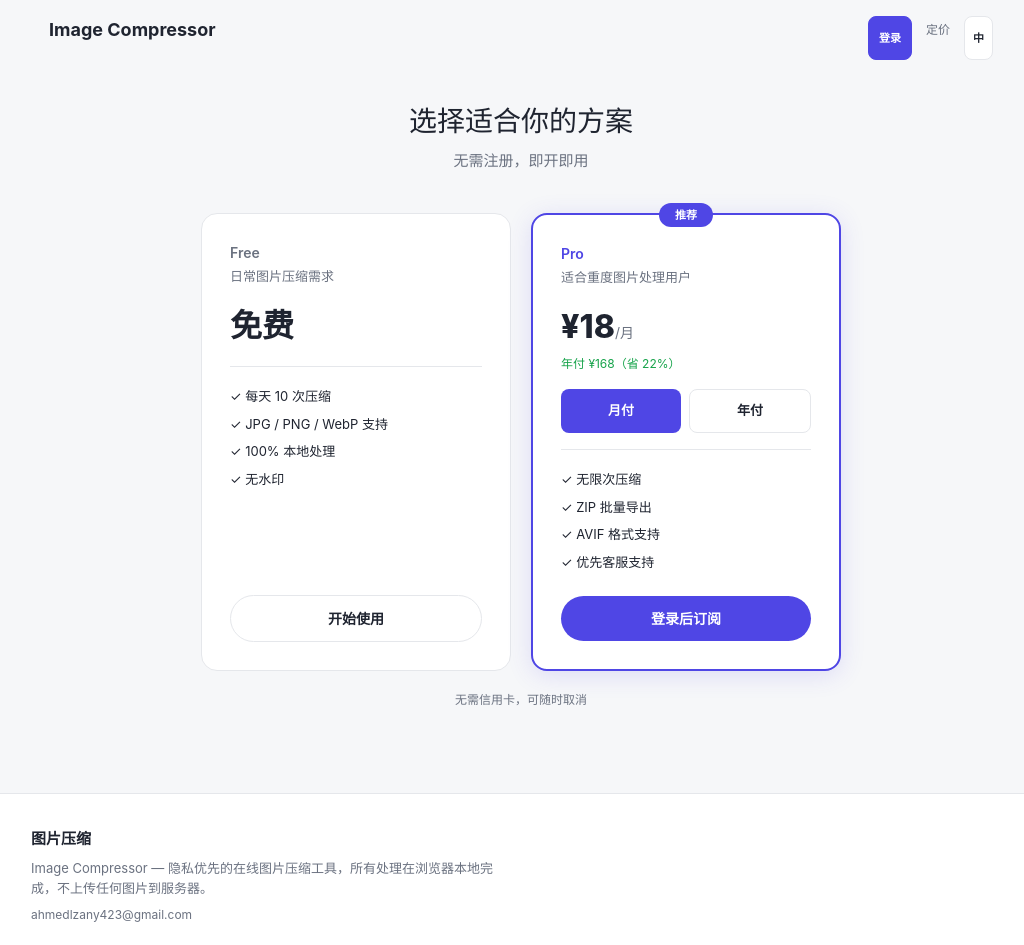
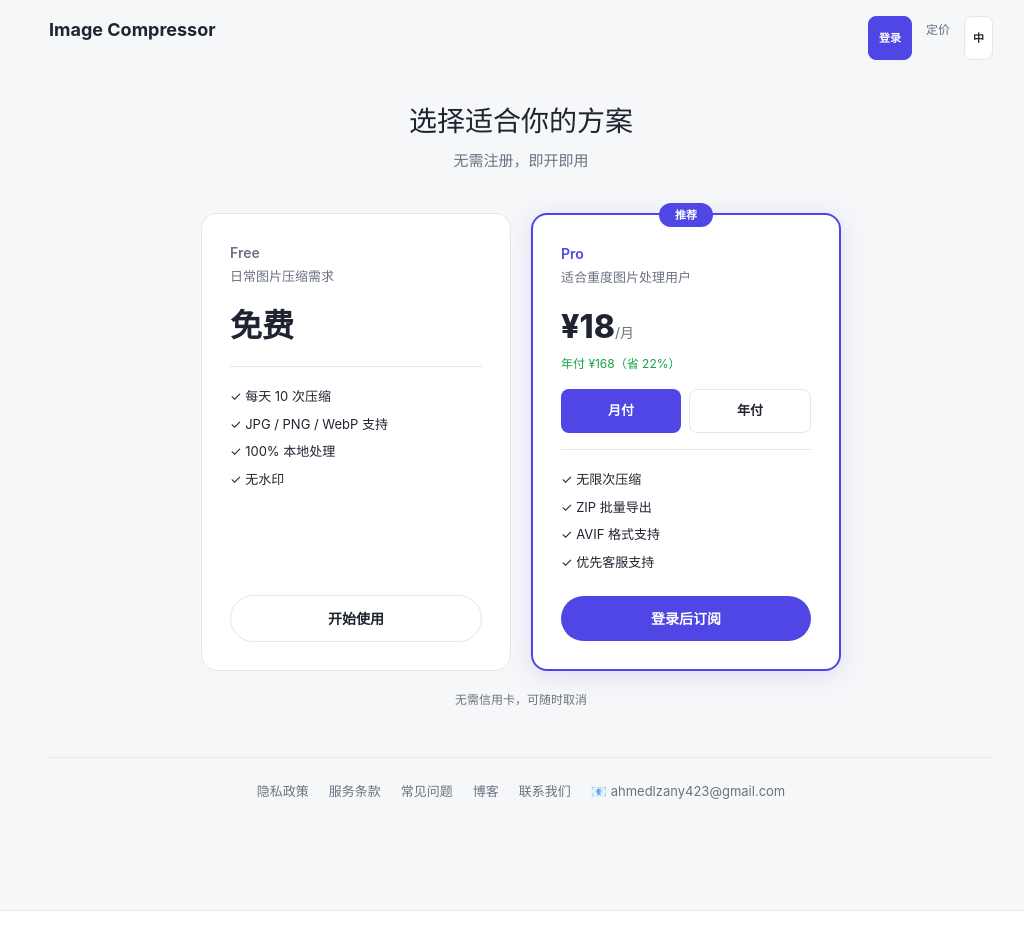
Before and after one commit to 863683348/image-compressor-saas, a Next.js app: page /pricing in a window 1280 px wide. Shown: the top 945 px of the page, without its empty margins (119-1143 px from the left). Built offline with nearby package versions, Linux system fonts and the light colour scheme; no server answers.

Commit message:
Add footer links to pricing page

```diff
--- a/src/app/pricing/page.tsx
+++ b/src/app/pricing/page.tsx
@@ -195,6 +195,22 @@ export default function PricingPage() {
       <p style={{ textAlign: "center", color: "var(--muted, #6b7280)", fontSize: 12, marginTop: 20 }}>
         {s(lang, "pricingNote")}
       </p>
+
+      {/* Pricing page footer links */}
+      <div style={{
+        marginTop: 48, paddingTop: 24, borderTop: "1px solid var(--border, #e5e7eb)",
+        display: "flex", flexWrap: "wrap", gap: "12px 20px",
+        justifyContent: "center", fontSize: 13,
+      }}>
+        <a href="/privacy" style={{ color: "var(--muted, #6b7280)", textDecoration: "none" }}>{s(lang, "footerPrivacy")}</a>
+        <a href="/terms" style={{ color: "var(--muted, #6b7280)", textDecoration: "none" }}>{s(lang, "footerTerms")}</a>
+        <a href="/faq" style={{ color: "var(--muted, #6b7280)", textDecoration: "none" }}>{s(lang, "footerFaq")}</a>
+        <a href="/blog" style={{ color: "var(--muted, #6b7280)", textDecoration: "none" }}>{s(lang, "footerBlog")}</a>
+        <a href="/contact" style={{ color: "var(--muted, #6b7280)", textDecoration: "none" }}>{s(lang, "footerContact")}</a>
+        <span style={{ color: "var(--muted, #6b7280)" }}>
+          📧 <a href="mailto:ahmedlzany423@gmail.com" style={{ color: "var(--muted, #6b7280)", textDecoration: "none" }}>ahmedlzany423@gmail.com</a>
+        </span>
+      </div>
     </div>
   );
 }
```
